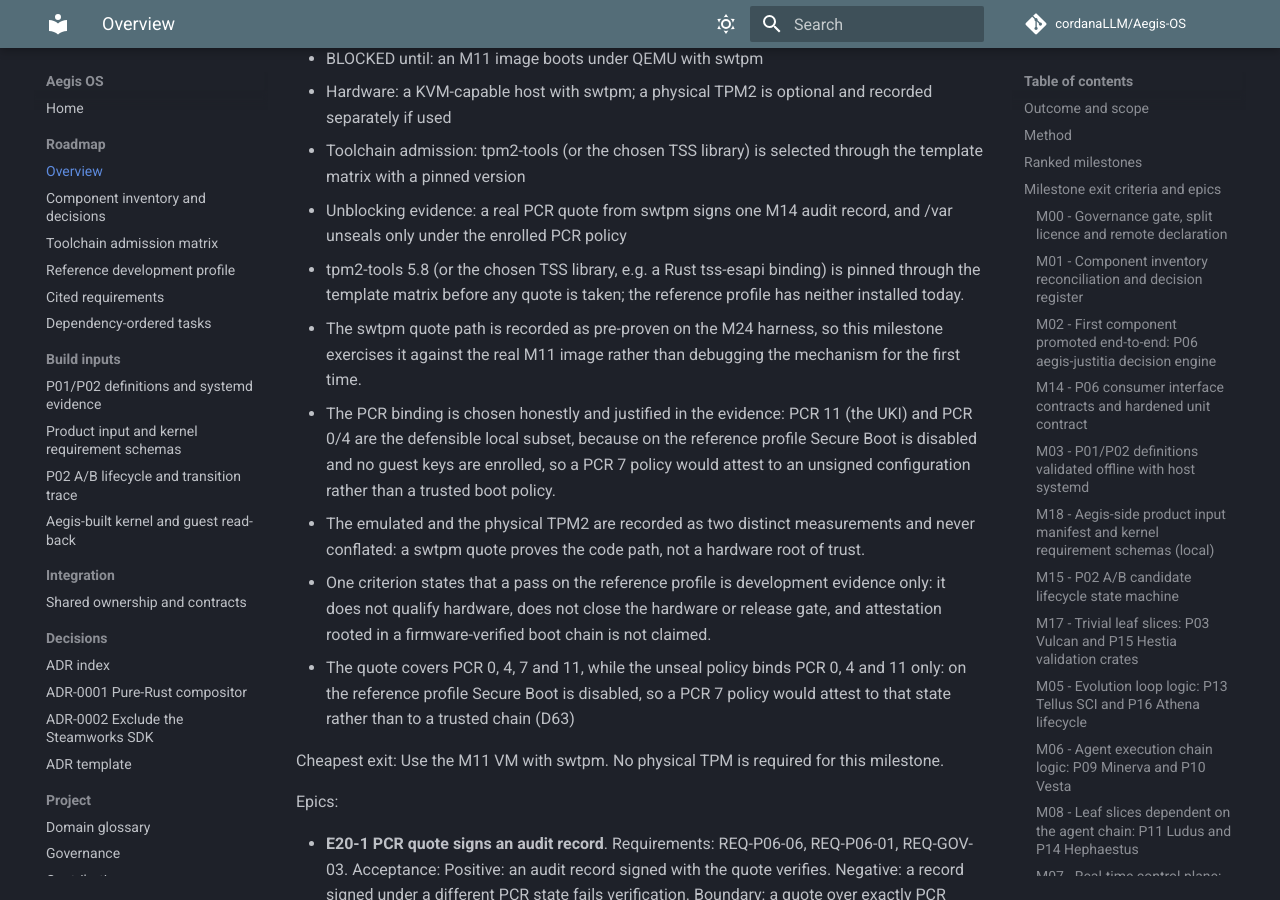
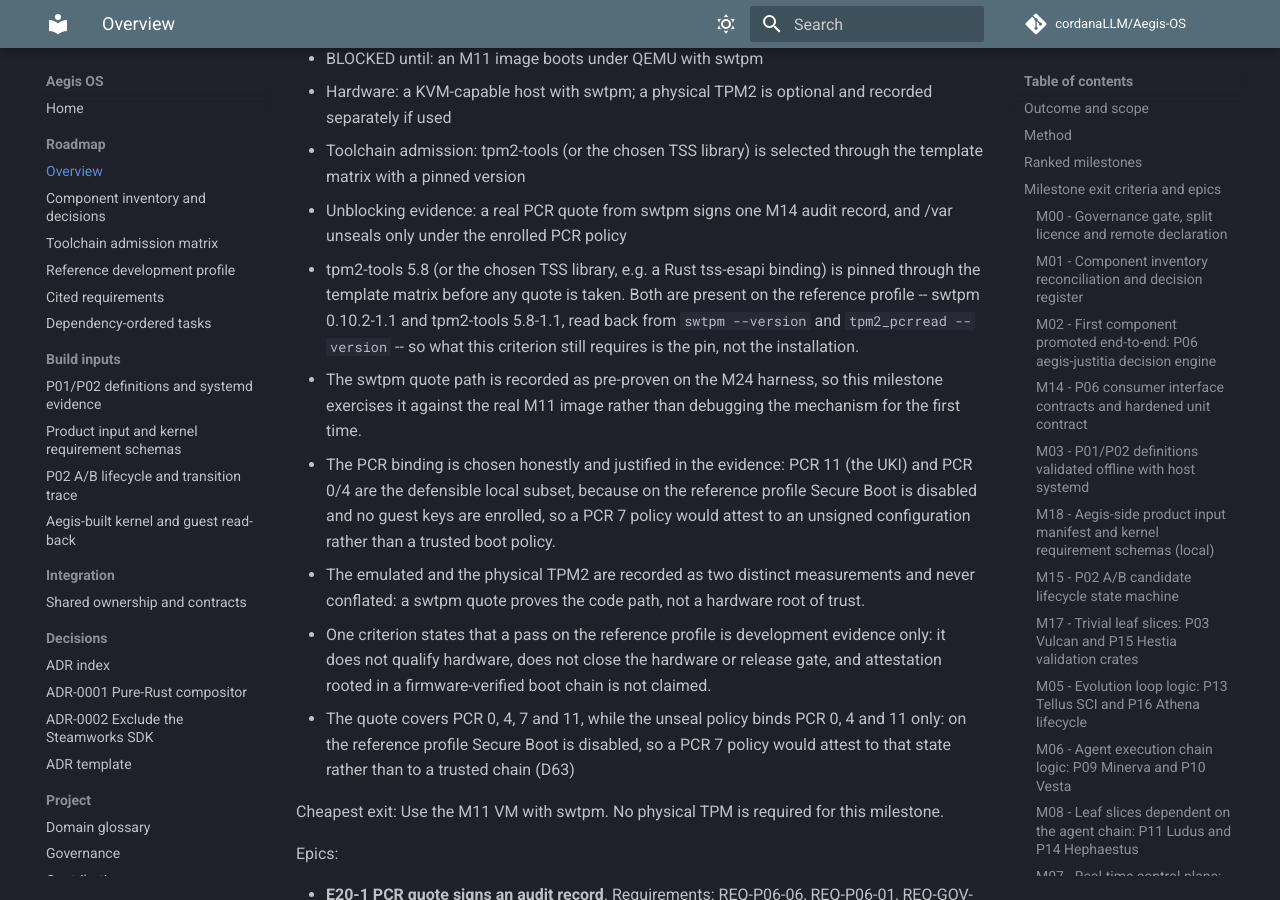
Before and after one commit to cordanaLLM/Aegis-OS, an MkDocs documentation site: the page built from docs/roadmap/README.md, in a window 1280 px wide and 900 px high, scrolled down 43228 px. Built offline with MkDocs 1.6.1 and Material for MkDocs 9.7.7, drawn with Linux system fonts in a browser that asks for light colours; comment, search, counter and statistics services are not loaded.

Commit message:
fix: M20 said the TPM tooling was both absent and installed (#107)
Two of M20's own exit criteria contradicted each other. One said tpm2-tools
is pinned before any quote is taken "; the reference profile has neither
installed today"; another said "tpm2-tools 5.8 is installed on the reference
profile". The rationale and planning/hardware-profile.json both agreed with
the second.

The host settles it: swtpm 0.10.2-1.1 and tpm2-tools 5.8-1.1 are installed
from cachyos-extra-znver4, and swtpm, swtpm_setup, tpm2_pcrread and
tpm2_createprimary are all on PATH. The version strings are read back from
the tools rather than from the package database alone.

So the stale half is the absence claim, and only it is removed. What the
criterion still requires is unchanged and is the part that matters: the
toolchain has to be pinned through the template matrix before a quote is
taken. Being installed is not being admitted.

Found while repairing the truncated rationale strings, which reported the
contradiction rather than quietly picking a side.

Signed-off-by: lusoris <lusoris@proton.me>
Co-authored-by: Claude Opus 5 (1M context) <noreply@anthropic.com>

```diff
--- a/docs/roadmap/README.md
+++ b/docs/roadmap/README.md
@@ -1752,8 +1752,10 @@ Exit criteria:
 - Unblocking evidence: a real PCR quote from swtpm signs one M14 audit record,
   and /var unseals only under the enrolled PCR policy
 - tpm2-tools 5.8 (or the chosen TSS library, e.g. a Rust tss-esapi binding) is
-  pinned through the template matrix before any quote is taken; the reference
-  profile has neither installed today.
+  pinned through the template matrix before any quote is taken. Both are present
+  on the reference profile -- swtpm 0.10.2-1.1 and tpm2-tools 5.8-1.1, read back
+  from `swtpm --version` and `tpm2_pcrread --version` -- so what this criterion
+  still requires is the pin, not the installation.
 - The swtpm quote path is recorded as pre-proven on the M24 harness, so this
   milestone exercises it against the real M11 image rather than debugging the
   mechanism for the first time.
```
Also changed, not shown: 1 other file.
